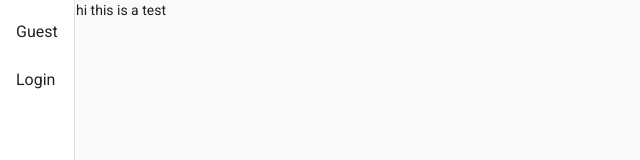
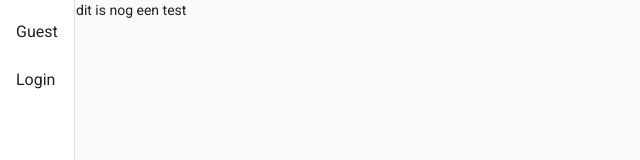
Before and after one commit to D3-Linked/front-end, an Angular app: page /table in a window 1280 px wide. Shown: the top 160 px of the page, without its empty margins (0-640 px from the left). Built offline with nearby package versions, Linux system fonts and the light colour scheme.

Commit message:
Update table.component.html

```diff
--- a/src/app/user/table/table.component.html
+++ b/src/app/user/table/table.component.html
@@ -1 +1 @@
-<p>hi this is a test</p>
+<p>dit is nog een test</p>
```
